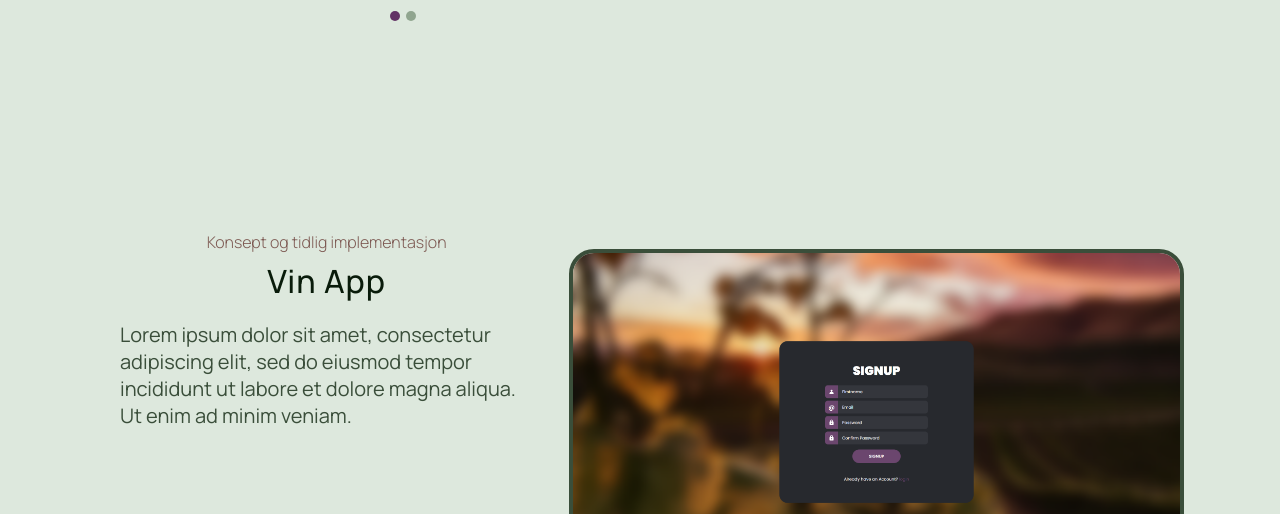
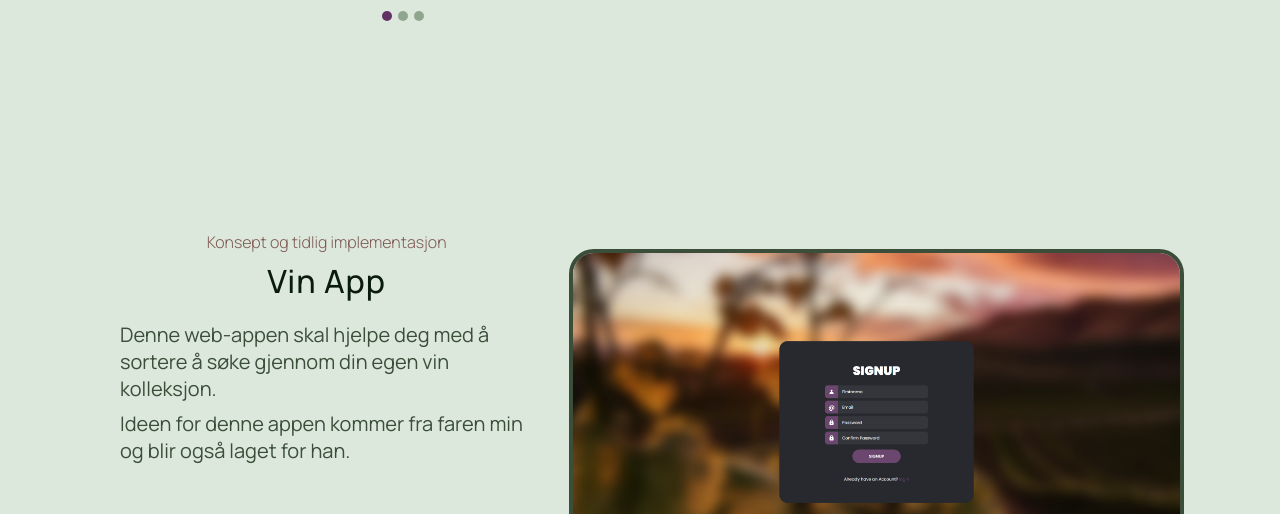
Before and after one commit to Peskyexe/Portfolio-vg1, a plain HTML site: page public/pages/projects.html in a window 1280 px wide. Shown: the part 721-1235 px from the top of the page. Drawn offline with Linux system fonts and the light colour scheme.

Commit message:
More content for the project page

```diff
--- a/public/pages/projects.html
+++ b/public/pages/projects.html
@@ -41,6 +41,7 @@
                 <div class="project-images-container grid-1">
                     <img src="/assets/project_1/project_1_image_1.png" class="project-image">
                     <img src="/assets/project_1/project_1_image_2.png" class="project-image">
+                    <img src="/assets/project_1/project_1_image_3.png" class="project-image">
                 </div>
                 <div class="project-text-container grid-2">
                     <h4>Padel Americano App</h4>
@@ -51,6 +52,7 @@
                     <p>Trykk <a href="#">her</a> for å komme til den fulle prosjekt siden</p>
                 </div>
                 <div class="project-images-buttons grid-3">
+                    <button class="project-button"></button>
                     <button class="project-button"></button>
                     <button class="project-button"></button>
                 </div>
@@ -65,7 +67,8 @@
                 <div class="project-text-container grid-2">
                     <h4>Vin App</h4>
                     <div>
-                        <p>Lorem ipsum dolor sit amet, consectetur adipiscing elit, sed do eiusmod tempor incididunt ut labore et dolore magna aliqua. Ut enim ad minim veniam.</p>
+                        <p>Denne web-appen skal hjelpe deg med å sortere å søke gjennom din egen vin kolleksjon.</p>
+                        <p>Ideen for denne appen kommer fra faren min og blir også laget for han. </p>
                     </div>
                     <p>Trykk <a href="#">her</a> for å komme til den fulle prosjekt siden</p>
                 </div>
```
Also changed, not shown: assets/project_1/project_1_image_1.png, assets/project_1/project_1_image_2.png, assets/project_1/project_1_image_3.png (added).
